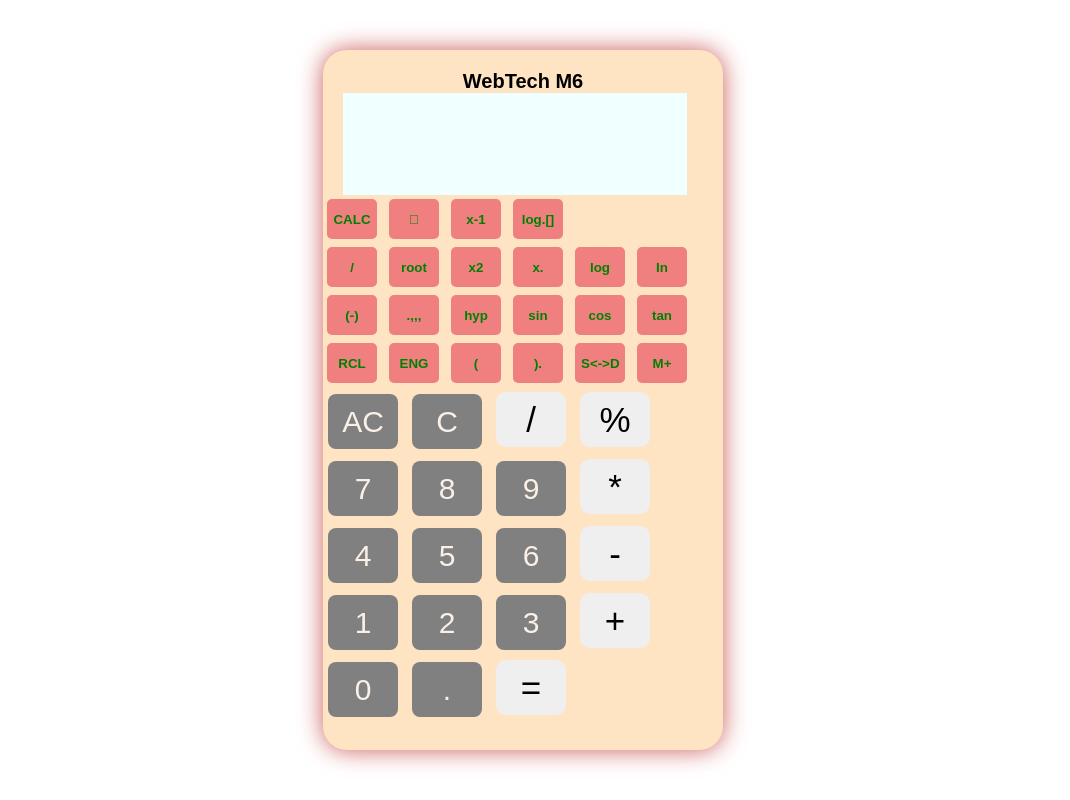
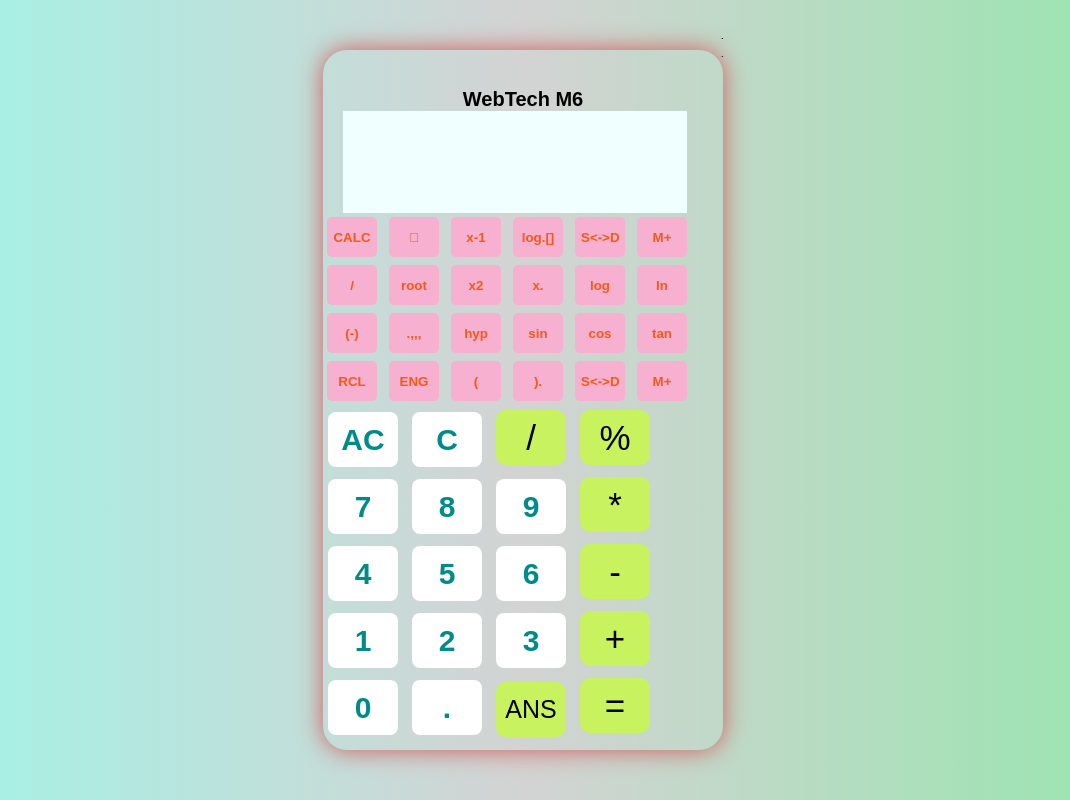
Before and after one commit to anupjais/ScientificCalculator, a plain HTML site: page index.html in a window 1280 px wide. Shown: the whole page, without its empty margins (117-1187 px from the left). Drawn offline with Linux system fonts and the light colour scheme.

Commit message:
Updates for special buttons
Co-Authored-By: RITU RAJ SHARMA <71580476+riturajsharma707@users.noreply.github.com>
Co-Authored-By: Shivatej Patil <93513682+shivatej-patil@users.noreply.github.com>
Co-Authored-By: Shivanand08 <150006049+shivanand08@users.noreply.github.com>
Co-Authored-By: Vedang Shingne <84701611+ved-vs@users.noreply.github.com>

```diff
--- a/index.html
+++ b/index.html
@@ -9,7 +9,9 @@
 </head>
 <body>
 	<div class="mdiv">
+		<!-- <marquee id="mq">Funtions are not operational.</marquee> -->
 		<div class="container">
+			<marquee id="mq">Funtions are not operational.</marquee>
 			<form >
 				<div>
 					<h3 class="cname">WebTech M6</h3>
@@ -17,33 +19,35 @@
 				</div>
 				<div>
 					<input type="button" value="CALC" onclick="op.value=eval(op.value)" class="sopr" />
-					<input type="button" value="" onclick="op.value=eval(op.value)" class="sopr" />
-					<input type="button" value="x-1" onclick="op.value=eval(op.value)" class="sopr" />
-					<input type="button" value="log.[]" onclick="op.value=eval(op.value)" class="sopr" />
+					<input type="button" value="" onclick="op.value+=''" class="sopr" />
+					<input type="button" value="x-1" onclick="op.value+='x-1'" class="sopr" />
+					<input type="button" value="log.[]" onclick="op.value+='log10'" class="sopr" />
+					<input type="button" value="S<->D" onclick="op.value+='s<->'" class="sopr" />
+					<input type="button" value="M+" onclick="op.value+='M+'" class="sopr" />
 				</div>
 				<div>
-					<input type="button" value="/" onclick="op.value=eval(op.value)" class="sopr" />
-					<input type="button" value="root" onclick="op.value=eval(op.value)" class="sopr" />
-					<input type="button" value="x2" onclick="op.value=eval(op.value)" class="sopr" />
-					<input type="button" value="x." onclick="op.value=eval(op.value)" class="sopr" />
-					<input type="button" value="log" onclick="op.value=eval(op.value)" class="sopr" />
-					<input type="button" value="In" onclick="op.value=eval(op.value)" class="sopr" />
+					<input type="button" value="/" onclick="op.value+='/'" class="sopr" />
+					<input type="button" value="root" onclick="op.value+='root'" class="sopr" />
+					<input type="button" value="x2" onclick="op.value+='power'" class="sopr" />
+					<input type="button" value="x." onclick="op.value+='xfactor'" class="sopr" />
+					<input type="button" value="log" onclick="op.value+='log'" class="sopr" />
+					<input type="button" value="In" onclick="op.value+='In'" class="sopr" />
 				</div>
 				<div>
-					<input type="button" value="(-)" onclick="op.value=eval(op.value)" class="sopr" />
-					<input type="button" value=".,,," onclick="op.value=eval(op.value)" class="sopr" />
-					<input type="button" value="hyp" onclick="op.value=eval(op.value)" class="sopr" />
-					<input type="button" value="sin" onclick="op.value=eval(op.value)" class="sopr" />
-					<input type="button" value="cos" onclick="op.value=eval(op.value)" class="sopr" />
-					<input type="button" value="tan" onclick="op.value=eval(op.value)" class="sopr" />
+					<input type="button" value="(-)" onclick="op.value+='(-)'" class="sopr" />
+					<input type="button" value=".,,," onclick="op.value+='.,,,'" class="sopr" />
+					<input type="button" value="hyp" onclick="op.value+='hyp'" class="sopr" />
+					<input type="button" value="sin" onclick="op.value+='sin('" class="sopr" />
+					<input type="button" value="cos" onclick="op.value+='cos('" class="sopr" />
+					<input type="button" value="tan" onclick="op.value+='tan('" class="sopr" />
 				</div>
 				<div>
-					<input type="button" value="RCL" onclick="op.value=eval(op.value)" class="sopr" />
-					<input type="button" value="ENG" onclick="op.value=eval(op.value)" class="sopr" />
-					<input type="button" value="(" onclick="op.value=eval(op.value)" class="sopr" />
-					<input type="button" value=")." onclick="op.value=eval(op.value)" class="sopr" />
-					<input type="button" value="S<->D" onclick="op.value=eval(op.value)" class="sopr" />
-					<input type="button" value="M+" onclick="op.value=eval(op.value)" class="sopr" />
+					<input type="button" value="RCL" onclick="op.value+='RCL'" class="sopr" />
+					<input type="button" value="ENG" onclick="op.value+='ENG'" class="sopr" />
+					<input type="button" value="(" onclick="op.value+='('" class="sopr" />
+					<input type="button" value=")." onclick="op.value+=')'" class="sopr" />
+					<input type="button" value="S<->D" onclick="op.value+='s<->'" class="sopr" />
+					<input type="button" value="M+" onclick="op.value+='M+'" class="sopr" />
 				</div>
 
 
@@ -74,7 +78,7 @@
 				<div>
 					<input type="button" value="0" onclick="op.value+='0'"  class="nbtn" />
 					<input type="button" value="." onclick="op.value+='.'"   class="nbtn"/>
-					<!-- <input type="button" value="=" onclick="op.value+='='"/> -->
+					<input type="button" value="ANS" onclick="op.value+=')'" class="opr ans" />
 					<input type="button" value="=" onclick="op.value=eval(op.value)" class="opr eq" />
 				</div>
 
--- a/script.js
+++ b/script.js
@@ -0,0 +1 @@
+// alert("Special Buttons are not operational right not so please do the basic calculation")
--- a/style.css
+++ b/style.css
@@ -8,6 +8,7 @@
 	display: flex;
 	justify-content: center;
 	align-items: center;
+	background-image: linear-gradient(to right, #9ff5e7, lightgrey, #95e6ad );
 }
 .cname{
 	text-align: center;
@@ -17,7 +18,8 @@
 .container{
 	width: 400px;
 	height: 700px;
-	background-color: bisque;
+/*	background-color: bisque;*/
+	background-color: blure;
 	border-radius: 24px;
 	box-shadow: 0px 0px 25px indianred;
 }
@@ -31,17 +33,19 @@
 	text-align: right;
 	width: 85%;
 	margin-top: -20px;
+	font-size: 20px;
 }
 .nbtn{
 	height: 55px;
 	width: 70px;
 	margin: 5px;
-	color: linen;
-	background-color: grey;
+	color: darkcyan;
+	background-color: white;
 	border-radius: 8px;
 /*	outline: none;*/
 	border: none;
 	font-size: 30px;
+	font-weight: bolder;
 }
 .opr{
 	margin-left: 20px;
@@ -52,6 +56,7 @@
 /*	outline: none;*/
 	border: none;
 	font-size: 35px;
+	background-color: #c8f25e;
 }
 .sopr{
 	height: 40px;
@@ -60,10 +65,14 @@
 	border-radius: 5px;
 /*	outline: none;*/
 	border: none;
-	background-color: lightcoral;
-	color: green;
+	background-color: #f7b0cf;
+/*	background-color: #c8f25e;*/
+	color: #fa5716;
 	font-weight: bold;
 /*	font-size: 35px;*/
+}
+.ans{
+	font-size: 25px;
 }
 /*input{
 	height: 55px;
@@ -73,3 +82,7 @@
 	color: rebeccapurple;
 	background-color: limegreen;
 }*/
+#mq{
+	font-size: 30px;
+	margin-top: -250px;
+}
```
